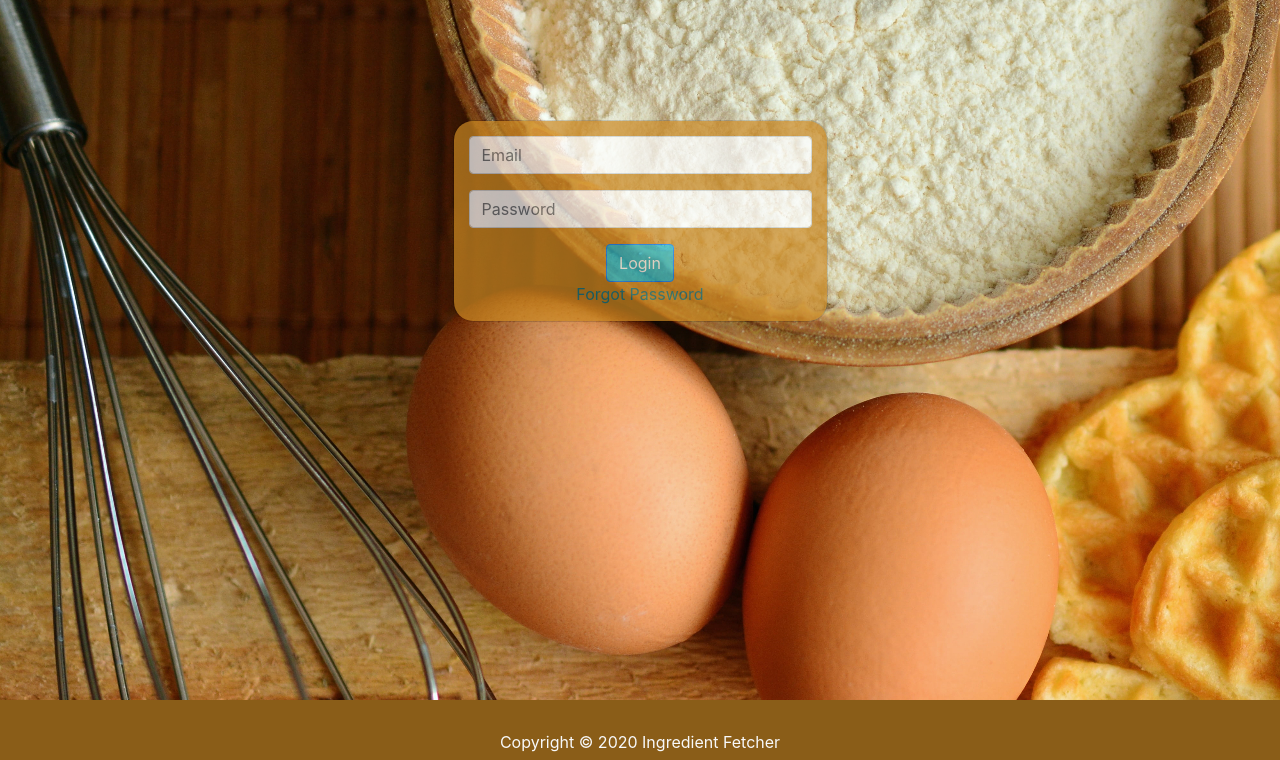
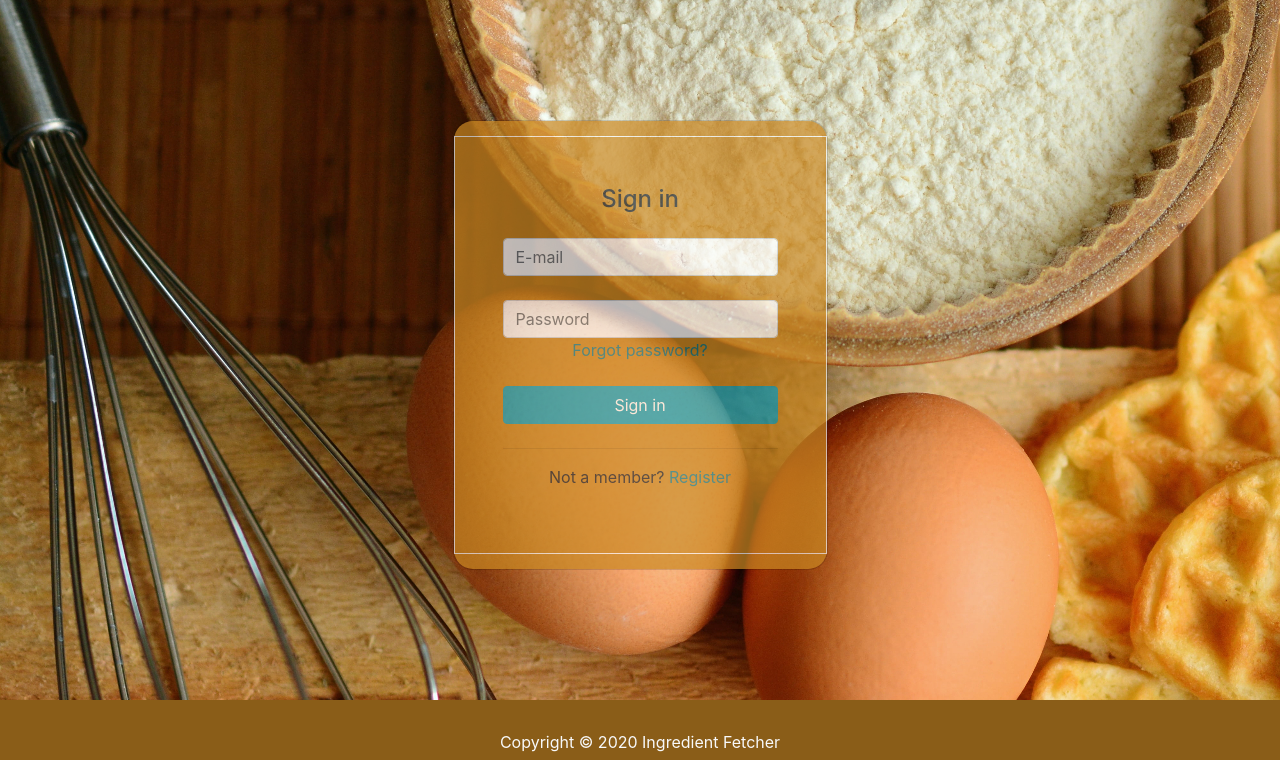
Before and after one commit to kjgillll/INFO2604Project, a Flask app: page / in a window 1280 px wide. Shown: the part 40-800 px from the top of the page. Run offline with Flask 2, Linux system fonts and the light colour scheme; some libraries are stand-ins or nearby versions.

Commit message:
Added separated login forms

```diff
--- a/main.py
+++ b/main.py
@@ -35,8 +35,13 @@ def create_user():
 
     hashed_password = generate_password_hash(data['password'], method='sha256')
     new_user = User(id=str(uuid.uuid4()),name=data['name'],username=data['username'],email=data['email'], password = hashed_password)
-    db.session.add(new_user)
-    db.session.commit()
+
+    try:
+        db.session.add(new_user)
+        db.session.commit() # save user
+    except IntegrityError: # attempted to insert a duplicate user
+        db.session.rollback()
+        return 'username or email already exists' # error message
 
     return jsonify({'message': 'New user created!'})
 
--- /dev/null
+++ b/templates/includes/login_form.html
@@ -0,0 +1,30 @@
+<!-- Default form login -->
+<form class="text-center border border-light p-5" action="#!">
+
+    <p class="h4 mb-4">Sign in</p>
+
+    <!-- E-mail -->
+    <input type="email" id="defaultLoginFormEmail" class="form-control mb-4" placeholder="E-mail" required>
+
+    <!-- Password -->
+    <input type="password" id="defaultLoginFormPassword" class="form-control" placeholder="Password" aria-describedby="defaultRegisterFormPasswordHelpBlock" required>
+
+    <div class="d-flex justify-content-around">
+        <div>
+          <!-- Forgot password -->
+          <a href="">Forgot password?</a>
+        </div>
+    </div>
+
+    <!-- Sign up button -->
+    <button class="btn btn-info my-4 btn-block" type="submit">Sign in</button>
+
+    <hr>
+
+    <!-- Terms of service -->
+    <p>Not a member?
+        <a href="{{url_for ('signup') }}">Register</a>
+    </p>
+
+</form>
+<!-- Default form register -->
--- a/templates/login.html
+++ b/templates/login.html
@@ -31,33 +31,7 @@
 
                 <div class="modal-content colour-primary">
 
-                    <div class="form-input col-12">
-
-                        <form>
-
-                            <div class="form-group">
-
-                                <input type="=email" class="form-control" placeholder="Email" required>
-
-                            </div>
-
-                            <div class="form-group">
-
-                                <input type="=password" class="form-control" placeholder="Password" required>
-
-                            </div>
-
-                            <button type="submit" class="btn btn-primary colour-accent2">Login</button>
-
-                            <div class="col-12 forgot">
-
-                                <a href="#">Forgot Password</a>
-
-                            </div>
-
-                        </form>
-
-                    </div>
+                    {% include 'includes/login_form.html' %}
 
                 </div>
 
```
Also changed, not shown: templates/includes/signup_form.html (added, +26 -0 lines), templates/signup.html (+1 -27 lines).
